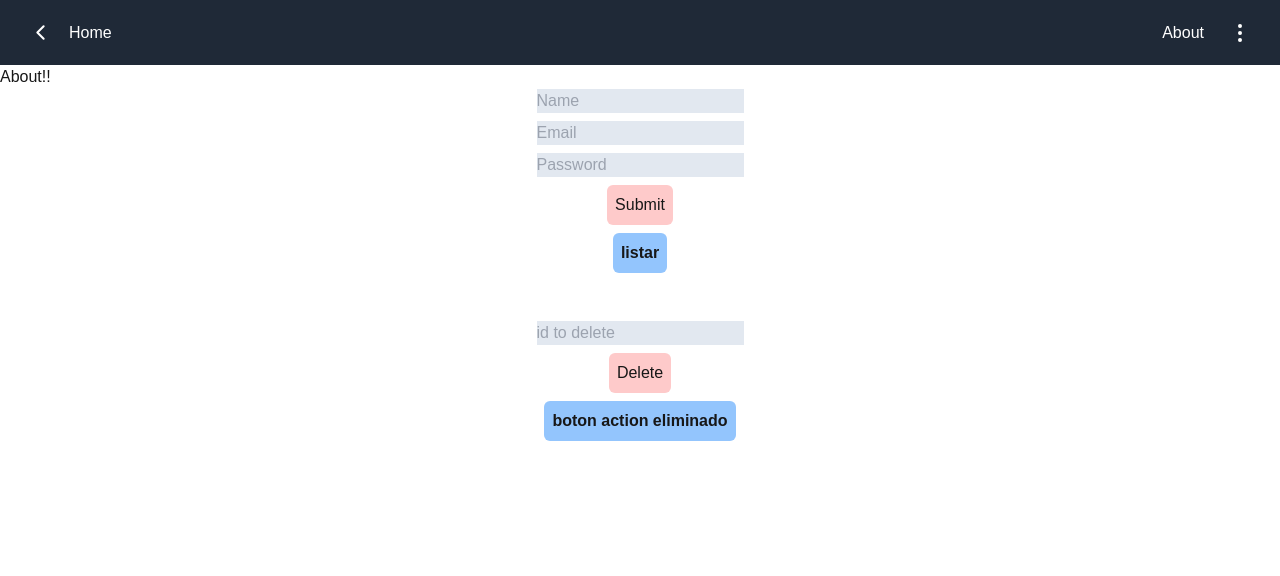
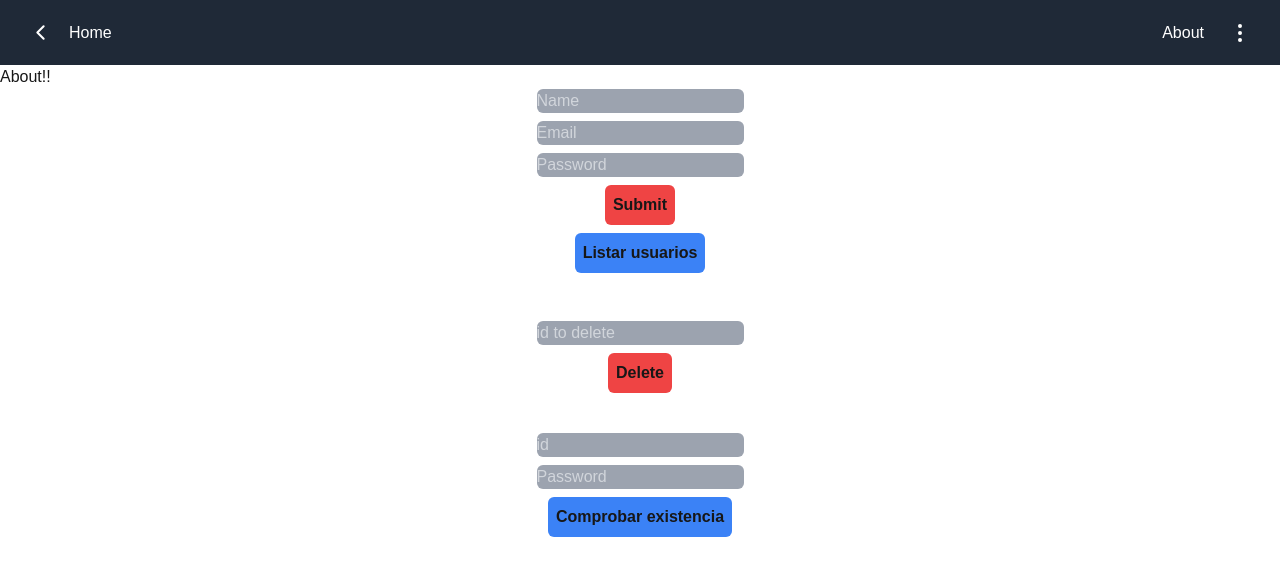
Before and after one commit to JOlmos98/cti-invernaderos, a Next.js app: page /about in a window 1280 px wide. Shown: the top 576 px of the page. Built offline with nearby package versions, Linux system fonts and the light colour scheme; no server answers; the database is empty.

Commit message:
Campos preparados para verificación.

```diff
--- a/src/app/about/page.tsx
+++ b/src/app/about/page.tsx
@@ -6,7 +6,7 @@ import { delData, getData, setData } from '@/lib/actions';
 
 export default function About() {
 
-  console.log('setting data3...');
+  //console.log('setting data3...');
   // useEffect(() => {
 
   //   const doSetData = async () => {
@@ -37,23 +37,27 @@ export default function About() {
       <p> About!!</p>
       <div className='flex  flex-col w-200 items-center justify-center gap-2'>
         <form action={setData} className='flex  flex-col w-200 items-center justify-center gap-2' >
-          <input type="Text" name="name" placeholder="Name"  className='bg-slate-200'/>
-          <input type="email" name="email" placeholder="Email" className='bg-slate-200'/>
-          <input type="password" name="password" placeholder="Password" className='bg-slate-200' />
+          <input type="Text" name="name" placeholder="Name"  className='bg-gray-400 rounded-md placeholder-gray-300'/>
+          <input type="email" name="email" placeholder="Email" className='bg-gray-400 rounded-md placeholder-gray-300'/>
+          <input type="password" name="password" placeholder="Password" className='bg-gray-400 rounded-md placeholder-gray-300' />
           {/* <input type="submit" value="Submit" className='bg-red-200 p-2 rounded-md'/> */}
-          <button type="submit" className='bg-red-200 p-2 rounded-md'>Submit</button>
-
+          <button type="submit" className='bg-red-500 p-2 rounded-md font-bold hover:bg-red-800'>Submit</button>
         </form>
-        <button className="bg-blue-300 p-2 rounded-md font-bold" onClick={getData}> listar</button>
+        <button className="bg-blue-500 p-2 rounded-md font-bold hover:bg-blue-800" onClick={getData}>Listar usuarios</button>
         <div className='mt-10'>
           <form action={delData} className='flex  flex-col w-200 items-center justify-center gap-2'>
-            <input type="Text" name="id" placeholder='id to delete'  className='bg-slate-200'/>
-            <button type="submit" className='bg-red-200 p-2 rounded-md'>Delete</button>
+            <input type="number" name="id" placeholder='id to delete'  className='bg-gray-400 rounded-md placeholder-gray-300'/>
+            <button type="submit" className='bg-red-500 p-2 rounded-md font-bold hover:bg-red-800'>Delete</button>
+            <br />
           </form>
         </div>
         <div>
-          <button className="bg-blue-300 p-2 rounded-md font-bold" /*onClick={/</div>async ()=>{const response=await delDataId(1); alert(response)}}*/> boton action eliminado</button>
-        </div>
+        <form /*action={setData}*/ className='flex  flex-col w-200 items-center justify-center gap-2' >
+          <input type="number" name="id" placeholder="id"  className='bg-gray-400 rounded-md placeholder-gray-300'/>
+          <input type="password" name="password" placeholder="Password" className='bg-gray-400 rounded-md placeholder-gray-300'/>
+          {/* <input type="submit" value="Submit" className='bg-red-200 p-2 rounded-md'/> */}
+          <button type="submit" className='bg-blue-500 p-2 rounded-md font-bold hover:bg-blue-800'>Comprobar existencia</button>
+        </form>        </div>
       </div>
 
     </div>
```
Also changed, not shown: 1 other file (tests, documents, lock files or other folders).
